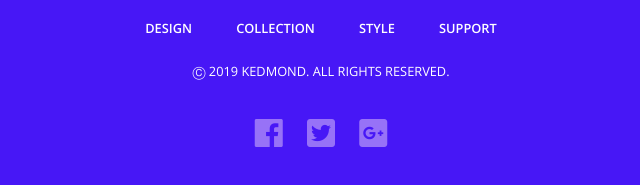
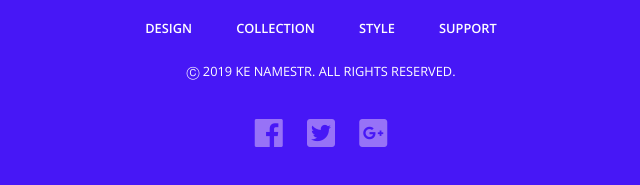
Before and after one commit to BigSave24/soccer-jersey-promo, a plain HTML site: page index.html in a window 1280 px wide. Shown: the part 5304-5489 px from the top of the page, 319-959 px from the left. Drawn offline with nearby package versions, Linux system fonts and the light colour scheme.

Commit message:
UPDATE footer cc text

```diff
--- a/index.html
+++ b/index.html
@@ -280,7 +280,7 @@
             <a href="#support">support</a>
           </li>
         </ul>
-        <p>&#9400; 2019 KEdmond. all rights reserved.</p>
+        <p>&#9400; 2019 KE Namestr. all rights reserved.</p>
         <ul class="social-media">
           <li>
             <a href="https://www.facebook.com/" target="new">
```
